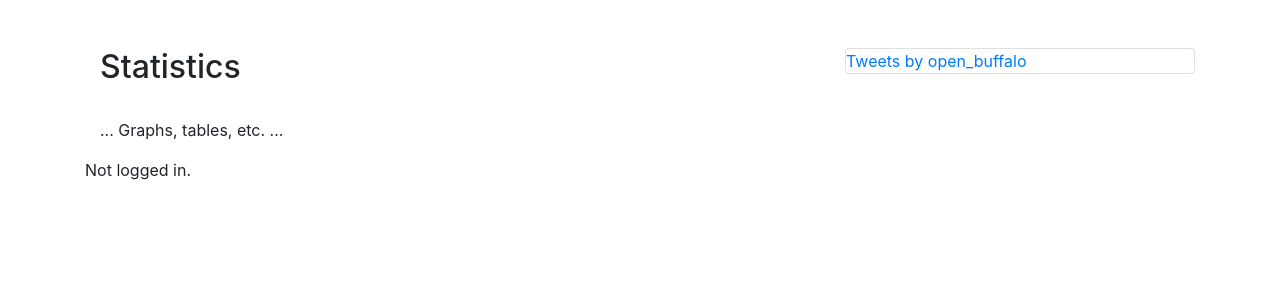
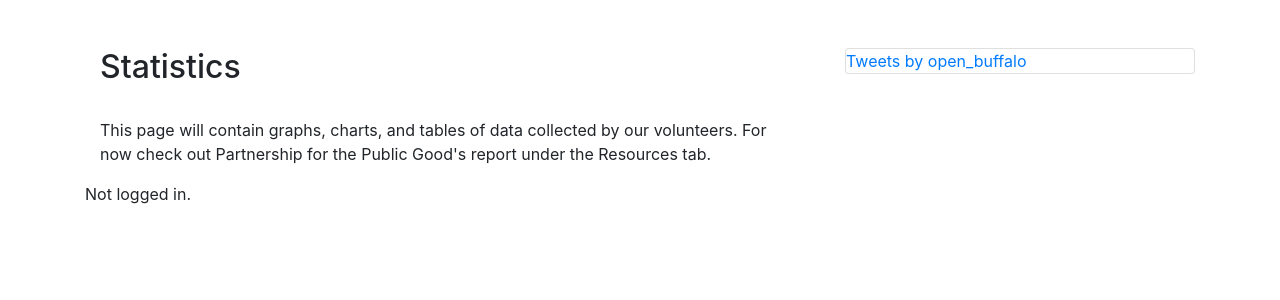
Before and after one commit to CodeForBuffalo/court_watch, a Django app: page /statistics/ in a window 1280 px wide. Shown: the part 56-356 px from the top of the page. Run offline with Django 3.2, Linux system fonts and the light colour scheme; some libraries are stand-ins or nearby versions.

Commit message:
minor update to stats page

```diff
--- a/courtwatch/courtwatchsite/templates/statistics.html
+++ b/courtwatch/courtwatchsite/templates/statistics.html
@@ -8,7 +8,7 @@
     <br>
     <h2>Statistics</h2>
     <br>
-    <p>... Graphs, tables, etc. ...</p>
+    <p>This page will contain graphs, charts, and tables of data collected by our volunteers.  For now check out Partnership for the Public Good's report under the Resources tab.</p>
 
 </div>
 
```
